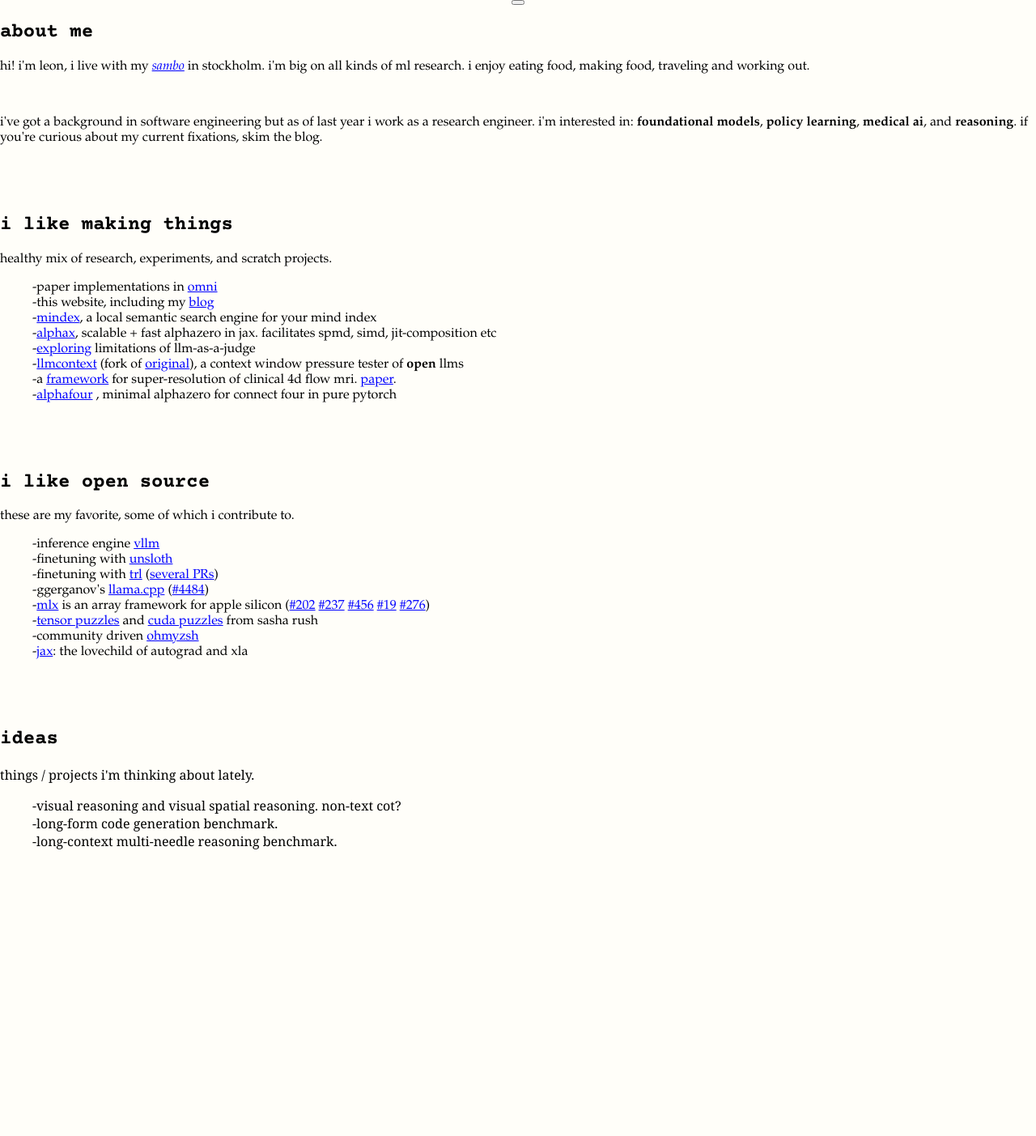
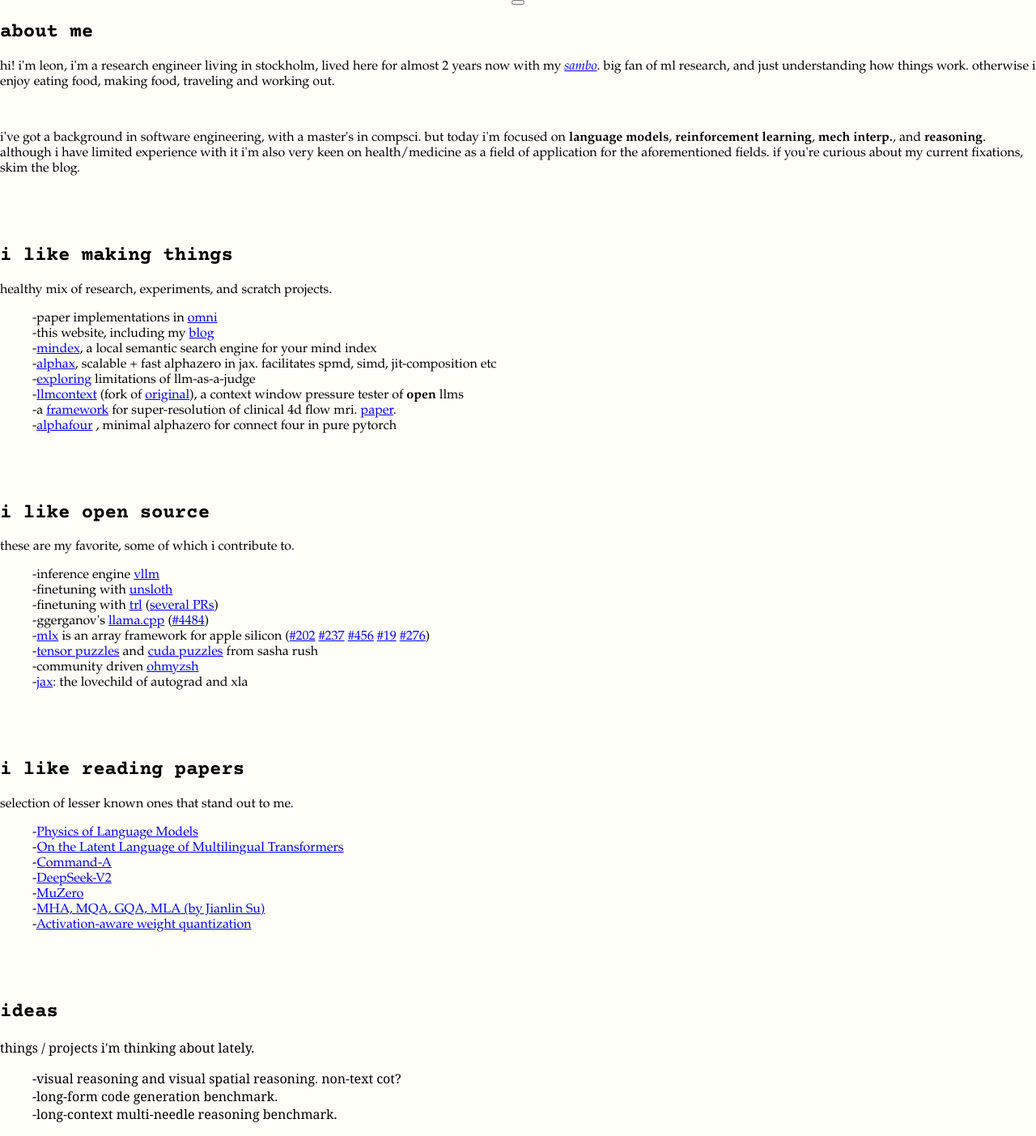
Before and after one commit to LeonEricsson/leonericsson.github.io, a Next.js app: page /about in a window 1280 px wide. Shown: the whole page at 81% size. Before the commit the page ends 1066 px from the top, so only its background shows below. Built offline with nearby package versions, Linux system fonts and the light colour scheme.

Commit message:
update about

```diff
--- a/components/AboutCard/index.js
+++ b/components/AboutCard/index.js
@@ -5,11 +5,11 @@
     <div>
       <h2 className="text-headline text-2xl font-bold pb-3">about me</h2>
       <p className={`palatino leading-relaxed`}>
-        hi! i'm leon, i live with my <i><a href="https://sverigesradio.se/artikel/what-does-it-mean-to-be-a-sambo-in-sweden" style={{ color: 'blue' }}>sambo</a></i> in stockholm. i'm big on all kinds of ml research. i enjoy eating food, making food, traveling and working out.
+        hi! i'm leon, i'm a research engineer living in stockholm, lived here for almost 2 years now with my <i><a href="https://sverigesradio.se/artikel/what-does-it-mean-to-be-a-sambo-in-sweden" style={{ color: 'blue' }}>sambo</a></i>. big fan of ml research, and just understanding how things work. otherwise i enjoy eating food, making food, traveling and working out.
       </p>
       <br />
       <p className={`palatino leading-relaxed`}>
-        i've got a background in software engineering but as of last year i work as a research engineer. i'm interested in: <b>foundational models</b>, <b>policy learning</b>, <b>medical ai</b>, and <b>reasoning</b>. if you're curious about my current fixations, skim the blog.
+        i've got a background in software engineering, with a master's in compsci. but today i'm focused on <b>language models</b>, <b>reinforcement learning</b>, <b>mech interp.</b>, and <b>reasoning</b>. although i have limited experience with it i'm also very keen on health/medicine as a field of application for the aforementioned fields. if you're curious about my current fixations, skim the blog.
       </p>
       <h2 className="text-headline text-2xl font-bold pb-3 pt-[4rem]">i like making things</h2>
       <p className={`palatino leading-relaxed`}>
@@ -41,6 +41,20 @@
           </ul>
         </p>
 
+        <h2 className="text-headline text-2xl font-bold pb-3 pt-[4rem]">i like reading papers</h2>
+        <p className={`palatino leading-relaxed`}>
+          selection of lesser known ones that stand out to me.
+          <ul className="list-none ml-4 pt-2">
+            <li className="before:content-['-'] before:pr-2"><a href="https://physics.allen-zhu.com/" style={{ color: 'blue' }}>Physics of Language Models</a> </li>
+            <li className="before:content-['-'] before:pr-2"><a href="https://arxiv.org/pdf/2402.10588" style={{ color: 'blue' }}>On the Latent Language of Multilingual Transformers</a> </li>
+            <li className="before:content-['-'] before:pr-2"><a href="https://cohere.com/research/papers/command-a-technical-report.pdf" style={{ color: 'blue' }}>Command-A</a> </li>
+            <li className="before:content-['-'] before:pr-2"><a href="https://arxiv.org/pdf/2405.04434" style={{ color: 'blue' }}>DeepSeek-V2</a> </li>
+            <li className="before:content-['-'] before:pr-2"><a href="https://arxiv.org/abs/1911.08265" style={{ color: 'blue' }}>MuZero</a> </li>
+            <li className="before:content-['-'] before:pr-2"><a href="https://spaces.ac.cn/archives/10091" style={{ color: 'blue' }}>MHA, MQA, GQA, MLA (by Jianlin Su)</a> </li>
+            <li className="before:content-['-'] before:pr-2"><a href="https://arxiv.org/pdf/2306.00978" style={{ color: 'blue' }}>Activation-aware weight quantization</a> </li>
+          </ul>
+        </p>
+
         <h2 className="text-headline text-2xl font-bold pb-3 pt-[4rem]">ideas</h2>
           <p className={`georgia leading-relaxed`}>
             things / projects i'm thinking about lately.
```
